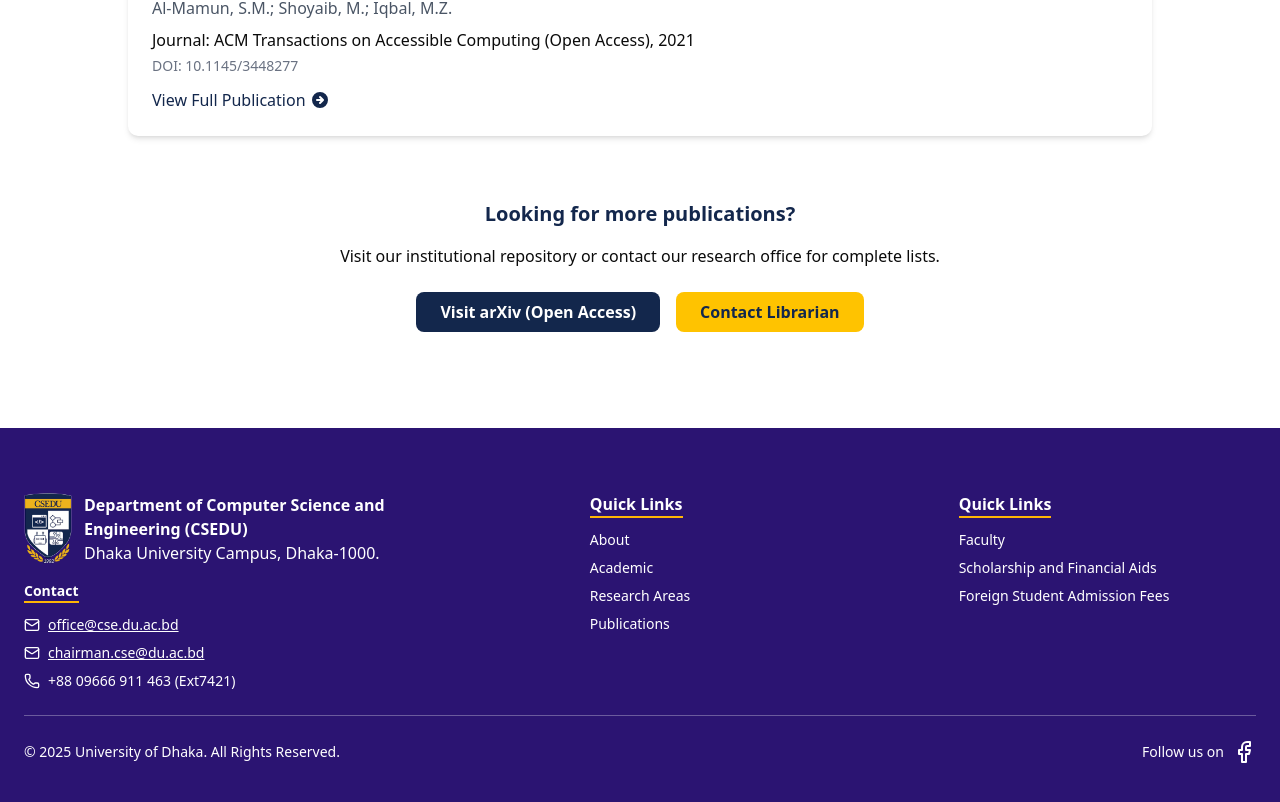
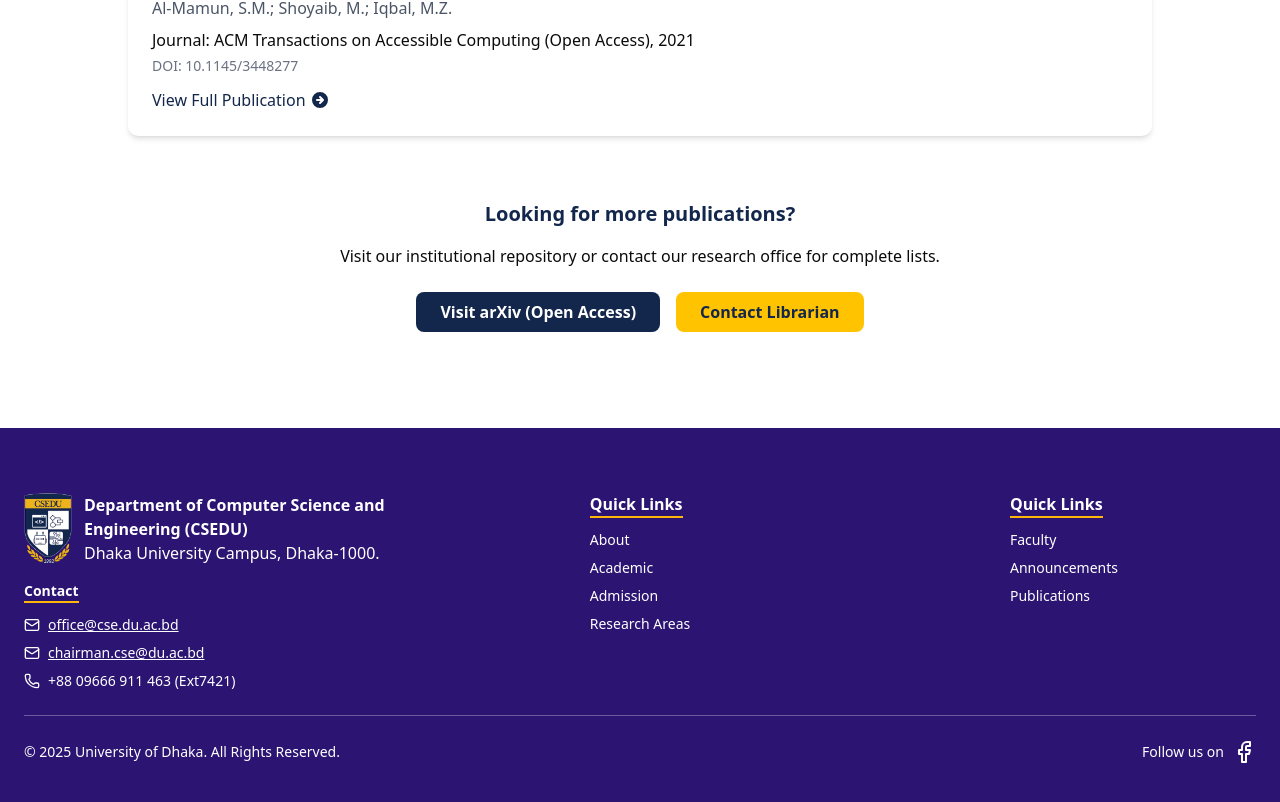
Before and after one commit to afiatamanna06/csedu-web, a React (Vite) app: page /publications in a window 1280 px wide. Shown: the part 2068-2870 px from the top of the page. Built offline with nearby package versions, Linux system fonts and the light colour scheme.

Commit message:
Fix routings

```diff
--- a/src/components/footer/footer.tsx
+++ b/src/components/footer/footer.tsx
@@ -7,17 +7,17 @@ const quickLinks = [
     section: "Quick Links",
     links: [
       { label: "About", path: "/about/history" },
-      { label: "Academic", path: "/academic" },
+      { label: "Academic", path: "/academic/programs" },
+      { label: "Admission", path: "/admission" },
       { label: "Research Areas", path: "/research-areas" },
-      { label: "Publications", path: "/publications" },
     ],
   },
   {
     section: "Quick Links",
     links: [
       { label: "Faculty", path: "/people/faculty" },
-      { label: "Scholarship and Financial Aids", path: "/scholarships" },
-      { label: "Foreign Student Admission Fees", path: "/foreign-admissions" },
+      { label: "Announcements", path: "/news/notice" },
+      { label: "Publications", path: "/publications" },
     ],
   },
 ];
--- a/src/components/home/news.tsx
+++ b/src/components/home/news.tsx
@@ -98,7 +98,7 @@ const News = () => {
           </div>
           <div className="mt-8 text-right">
             <Link
-              to="/"
+              to={"/news/events" as string}
               className="font-medium text-[#2B1472] text-lg hover:underline"
             >
               See all news and events →
--- a/src/components/home/notices.tsx
+++ b/src/components/home/notices.tsx
@@ -45,7 +45,7 @@ const Notices = () => {
       </div>
       <div className="flex justify-center">
         <Link
-          to="/"
+          to={"/news/notice" as string}
           className="bg-[#FFB606] hover:bg-[#FFB606] text-[#2B1472] font-semibold  px-8 py-3 rounded-md transition"
         >
           View all announcements
```
